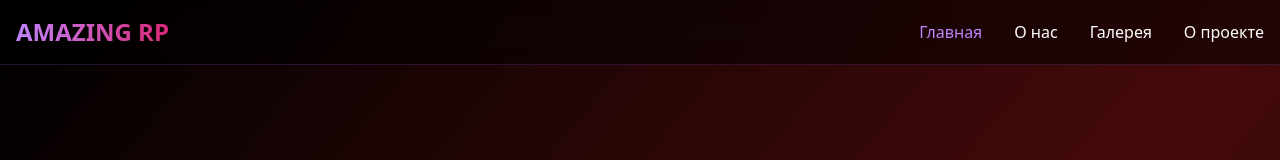
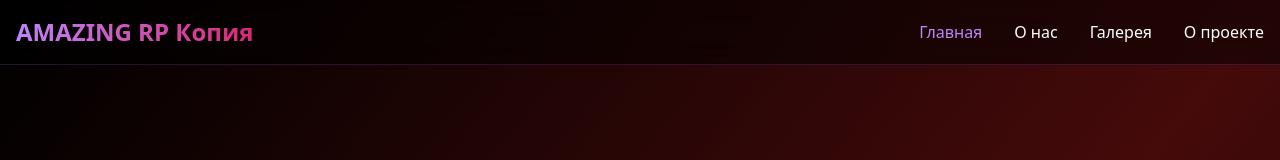
Before and after one commit to pr-poehali-dev/amazing-rp-site, a React (Vite) app: page / in a window 1280 px wide. Shown: the top 160 px of the page. Built offline with nearby package versions, Linux system fonts and the light colour scheme.

Commit message:
на главной панели с верху надпеси амазинг рп добавь еще "Копия"

```diff
--- a/src/pages/Index.tsx
+++ b/src/pages/Index.tsx
@@ -20,7 +20,7 @@ const Index = () => {
         <nav className="container mx-auto px-4 py-4">
           <div className="flex items-center justify-between">
             <div className="text-2xl font-bold bg-gradient-to-r from-purple-400 to-pink-600 bg-clip-text text-transparent">
-              AMAZING RP
+              AMAZING RP Копия
             </div>
             <div className="hidden md:flex gap-8">
               <button
```
